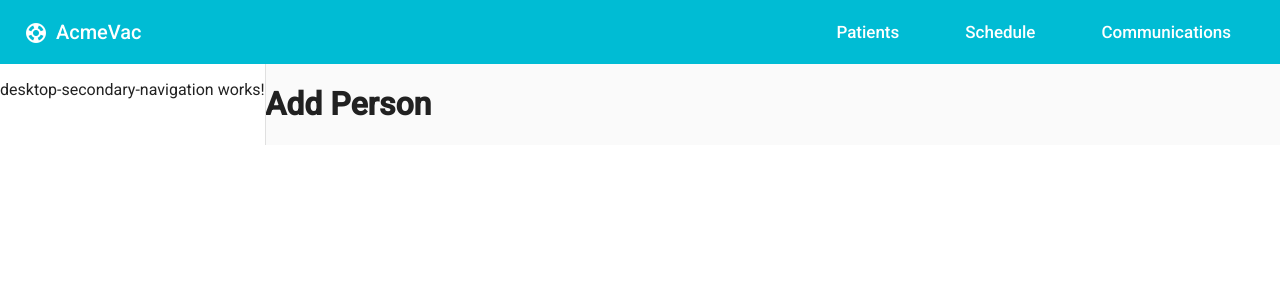
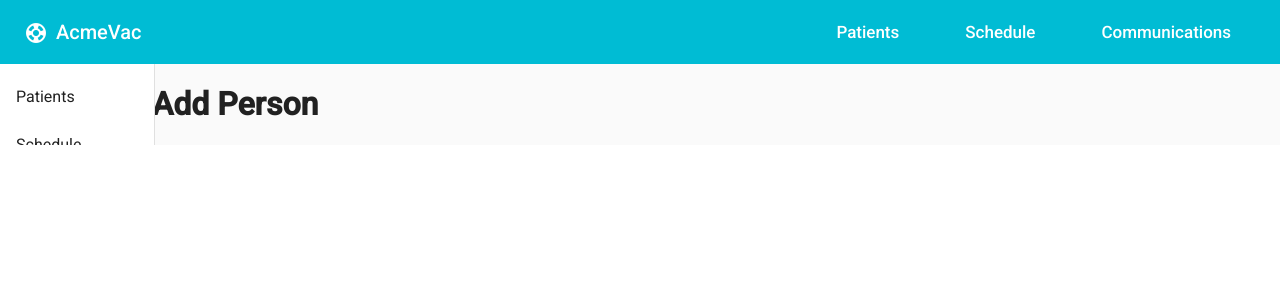
Before and after one commit to irfaanf/acme-vac, an Angular app: page / in a window 1280 px wide. Shown: the top 300 px of the page. Built offline with nearby package versions, Linux system fonts and the light colour scheme.

Commit message:
Populate sidebar with links.

```diff
--- a/src/app/app.component.html
+++ b/src/app/app.component.html
@@ -1,12 +1,16 @@
 <!DOCTYPE html>
 <html lang="en">
+
 <head>
   <meta charset="UTF-8" />
   <meta http-equiv="X-UA-Compatible" content="IE=edge" />
   <meta name="viewport" content="width=device-width, initial-scale=1.0" />
   <title>Document</title>
 </head>
+
 <body>
   <app-web></app-web>
+
 </body>
+
 </html>
--- a/src/app/web/body/body.component.html
+++ b/src/app/web/body/body.component.html
@@ -1,4 +1,4 @@
-<mat-sidenav-container class="example-container">
+<mat-sidenav-container>
 	<mat-sidenav mode="side" opened>
 		<app-secondary-navigation></app-secondary-navigation>
 	</mat-sidenav>
--- a/src/app/web/body/content/content.component.html
+++ b/src/app/web/body/content/content.component.html
@@ -1,4 +1,3 @@
 <app-mobile-secondary-navigation fxShow fxHide.lg></app-mobile-secondary-navigation>
 
-
 <app-add-person-screen></app-add-person-screen>
--- a/src/app/web/body/secondary-navigation/desktop-secondary-navigation/desktop-secondary-navigation.component.html
+++ b/src/app/web/body/secondary-navigation/desktop-secondary-navigation/desktop-secondary-navigation.component.html
@@ -1 +1,5 @@
-<p>desktop-secondary-navigation works!</p>
+  <mat-action-list>
+    <button mat-list-item>Patients</button>
+    <button mat-list-item>Schedule</button>
+    <button mat-list-item>Communications</button>
+  </mat-action-list>
```
Also changed, not shown: src/app/web/body/content/content.component.ts (indentation only). Lines whose indentation alone changed are shown as unchanged.
